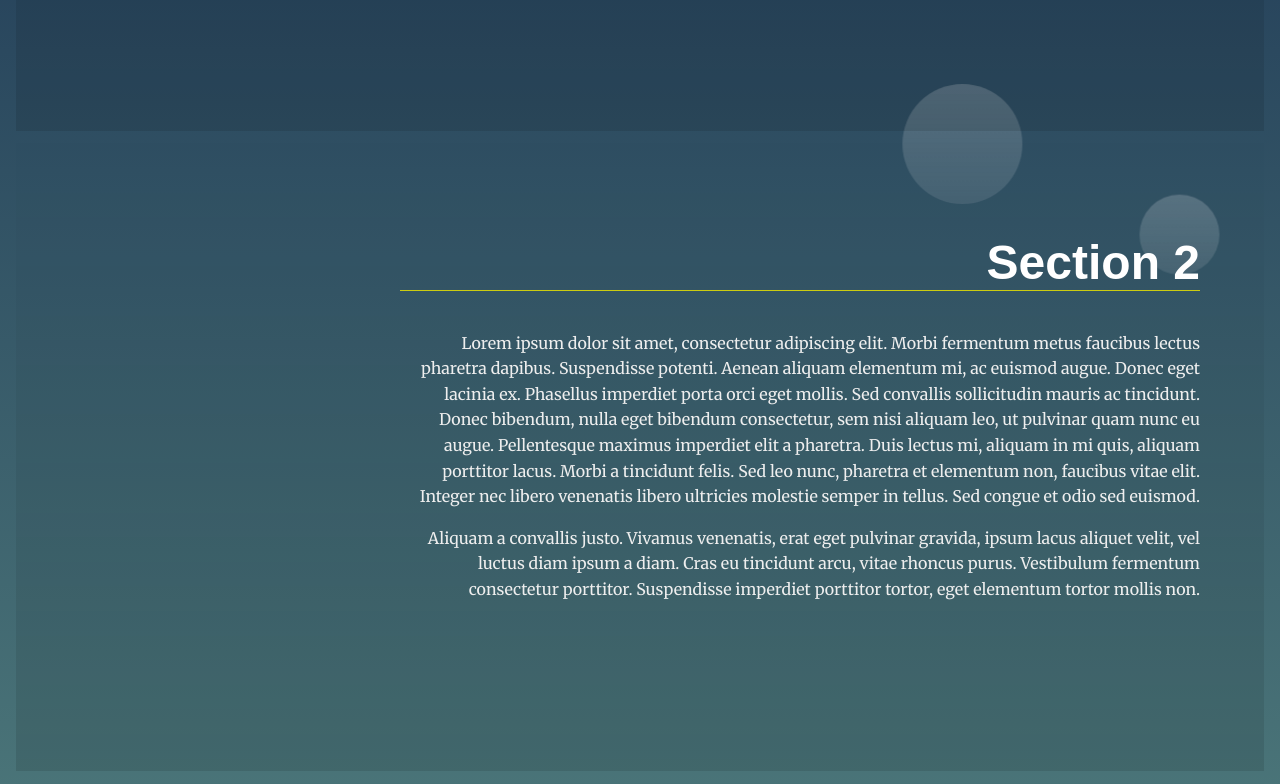
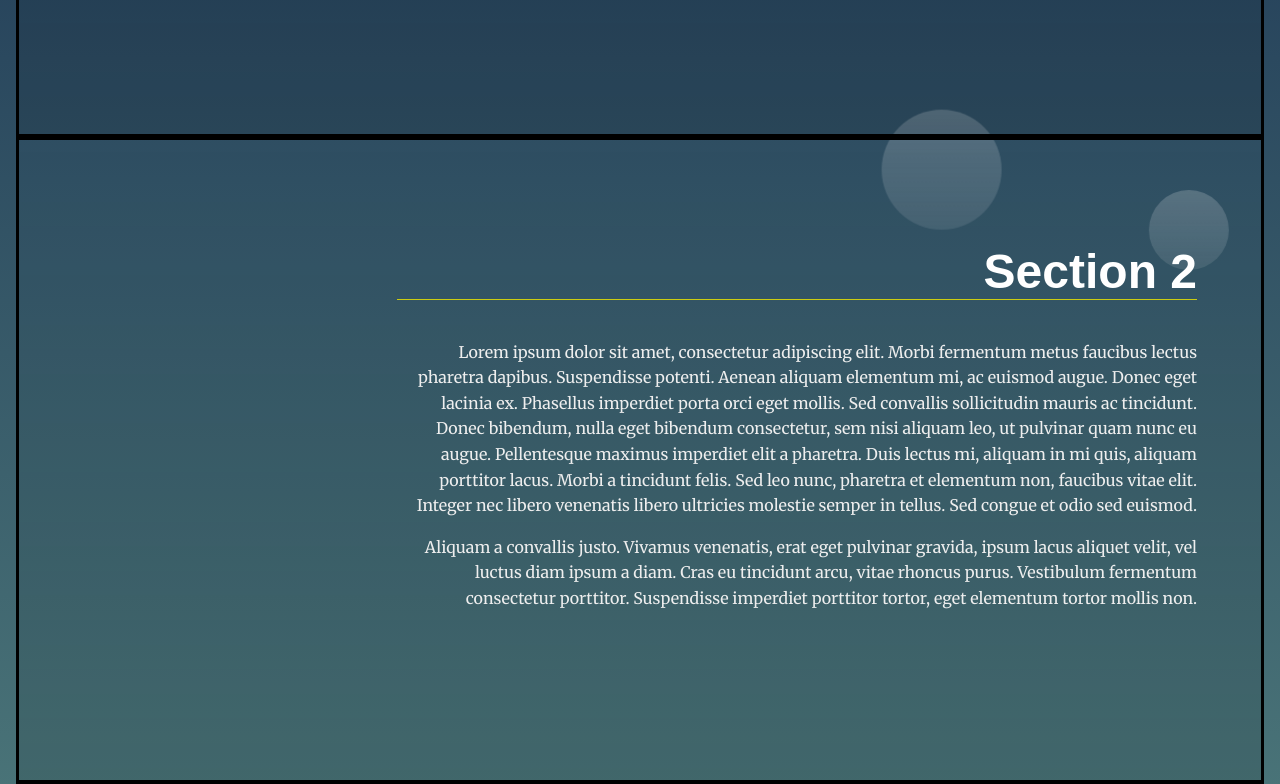
Before and after one commit to NehalNagy/FwdLandingPage, a plain HTML site: page index.html in a window 1280 px wide. Shown: the part 980-1764 px from the top of the page. Drawn offline with Linux system fonts and the light colour scheme.

Commit message:
implement active section in viewport using observer,- need refactoring-

```diff
--- a/css/styles.css
+++ b/css/styles.css
@@ -201,6 +201,7 @@ section:nth-of-type(3n + 1) .landing__container::after {
 /* Section Active Styles */
 /* Note: your-active-class class is applied through javascript. You should update the class here and in the index.html to what you set in your javascript file.  */
 section.your-active-class {
+   border: 3px black solid;
     background: rgb(0, 0, 0);
     background: linear-gradient(0deg, rgba(0, 0, 0, 0.1) 0%, rgba(0, 0, 0, 0) 100%);
 }
@@ -228,6 +229,7 @@ section.your-active-class .landing__container::after {
 		           rotate(-360deg);
 	}
 }
+/*My Code*/
 a {
      color: inherit;
  }
@@ -235,3 +237,12 @@ a {
 .active-menu-item{
     color: #cc1;
 }
+@media only screen and (max-width: 768px) {
+    /* For mobile phones: */
+    .navbar__menu li {
+      display: block;
+    }
+    /* .page__header{
+        position: initial;
+    } */
+  }
--- a/js/app.js
+++ b/js/app.js
@@ -18,15 +18,18 @@
  *
 */
 let unorderedList;
-const sections=document.querySelectorAll('section');//returns NodeList;
+const sections = document.querySelectorAll('section');//returns NodeList;
 /**
  * End Global Variables
  * Start Helper Functions
  *
 */
-    function isSectionInView(sec){
-        let secPosition=sec.getBoundingClientRect();
-       return ( secPosition.top >= 0 );
+function isSectionInView(sec) {
+    console.log(sec.querySelector('h2'));
+    let secPosition = sec.getBoundingClientRect();
+    console.log('sec pos');
+    console.log(secPosition.top);
+    return (secPosition.top >= 0);
 }
 
 
@@ -37,19 +40,19 @@ const sections=document.querySelectorAll('section');//returns NodeList;
 */
 
 // 1. build the nav
-function createNavItems(){
+function createNavItems() {
     unorderedList = document.getElementById('navbar__list');
     const fragment = document.createDocumentFragment();
 
-    for(section of sections){
-        let itemText=section.getAttribute('data-nav');//comes from data-nav attribute
-        let itemTarget=section.getAttribute('id');//comes from the section Id attribute
+    for (section of sections) {
+        let itemText = section.getAttribute('data-nav');//comes from data-nav attribute
+        let itemTarget = section.getAttribute('id');//comes from the section Id attribute
 
-        let listItem= document.createElement('li');
-        let listItemA= document.createElement('a');
-        listItemA.innerText=itemText;
-        listItemA.setAttribute('href',`#${itemTarget}`);
-        listItemA.style.textDecoration='none';
+        let listItem = document.createElement('li');
+        let listItemA = document.createElement('a');
+        listItemA.innerText = itemText;
+        listItemA.setAttribute('href', `#${itemTarget}`);
+        listItemA.style.textDecoration = 'none';
         listItem.appendChild(listItemA);
         fragment.appendChild(listItem);
         // console.log("item text: "+ itemText+" item id: " + itemTarget);
@@ -59,13 +62,13 @@ function createNavItems(){
 
 //2.Toggle style of active section (in menu and in the section view)
 // Add class 'active' to section when near top of viewport
-function toggleActiveSection(){
+function toggleActiveSection() {
     console.log('in toggle active section');
-    for(section of sections){
+    for (section of sections) {
         // console.log("sec in viewport= "+isSectionInView(section));
-        if(isSectionInView(section)){
+        if (isSectionInView(section)) {
             // console.log(section.innerText);
-            if(!section.classList.contains('your-active-class'))
+            if (!section.classList.contains('your-active-class'))
                 section.classList.add('your-active-class');
         }
         else
@@ -74,10 +77,10 @@ function toggleActiveSection(){
 
 }
 
-function toggleActiveMenuItem(activeItem){
+function toggleActiveMenuItem(activeItem) {
     //remove old active class
-     let oldActive=document.querySelector('.active-menu-item');
-     if(oldActive)
+    let oldActive = document.querySelector('.active-menu-item');
+    if (oldActive)
         oldActive.classList.remove('active-menu-item');
     //   console.log(oldActive);
     activeItem.classList.add('active-menu-item');
@@ -100,16 +103,41 @@ document.querySelector('#navbar__list').addEventListener('click', function (evt)
 //scroll event
 //hide menu when scroll
 //add circles to active section -- by using your-active-class based on which section in viewport
-    document.addEventListener('scroll',function(){
+document.addEventListener('scroll', function () {
     //1.change menu when scrolling ...
     //check that you are not in the top of the page:
     let headerSection = document.querySelector('.page__header');
-        headerSection.style.backgroundColor='black';
-        if(window.scrollY==0 && window.scrollX==0){
-            headerSection.style.backgroundColor='';
+    headerSection.style.backgroundColor = 'black';
+    if (window.scrollY == 0 && window.scrollX == 0) {
+        headerSection.style.backgroundColor = '';
     }
 
-          toggleActiveSection();
+    // toggleActiveSection();
 });
-    // document.addEventListener('scroll',toggleActiveSection);
 //onclick listener for go to top button
+
+
+document.addEventListener("DOMContentLoaded", () => {
+    let options = {
+        root: null,
+        rootMargin: "0px",
+        threshold: 0.9
+    };
+
+    let observer = new IntersectionObserver(callback, options);
+    sections.forEach(sec => {
+        observer.observe(sec);
+        console.log('watching');
+        console.log(sec.querySelector('h2'));
+    });
+});
+function callback(entries) {
+    entries.forEach(entry => {
+        entry.target.classList.remove('your-active-class');
+        if (entry.isIntersecting) {
+            console.log('intersecting!');
+            console.log(entry.target.querySelector('h2'));
+            entry.target.classList.add('your-active-class');
+        }
+    });
+}
```
Lines whose indentation alone changed are shown as unchanged.
